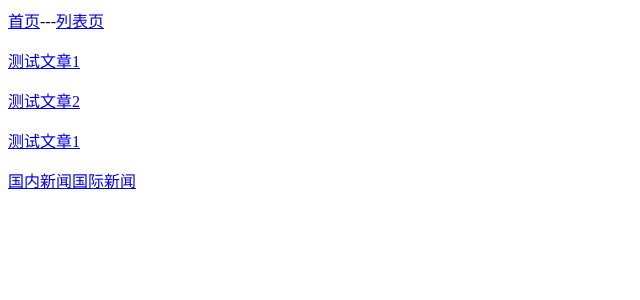
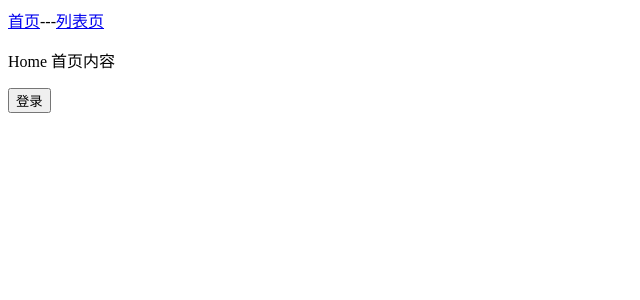
Before and after one commit to hnnaulsy/ReactTodo, a React (Create React App) app: page / in a window 1280 px wide. Before the commit this address led to /#/list. Shown: the top 300 px of the page, without its empty margins (0-640 px from the left). Built offline with nearby package versions, Linux system fonts and the light colour scheme.

Commit message:
路由守卫实现

```diff
--- a/src/App.js
+++ b/src/App.js
@@ -4,6 +4,8 @@ import Home from './components/home'
 import List from './components/list'
 import NotFound from './components/notFound'
 import Detail from './components/detail'
+import auth from './auth'
+import { Redirect } from 'react-router-dom'
 
 /**
  * 01 路由参数占位符
@@ -22,7 +24,16 @@ class App extends Component {
           <Switch>
             <Route path="/" component={Home} exact />
             <Route path="/home" component={Home} />
-            <Route path="/list" component={List} />
+            {/* <Route path="/list" component={List} /> */}
+            <Route path="/list" render={props => {
+              if (auth.isAuthorized()) {
+                // 进入路由
+                return <List {...props} />
+              } else {
+                // 重定向
+                return <Redirect to="/home" />
+              }
+            }} />
             <Route path="/detail/:id" component={Detail} />
             <Route component={NotFound} />
           </Switch>
--- /dev/null
+++ b/src/auth.js
@@ -0,0 +1,21 @@
+
+
+class Authorized {
+  constructor() {
+    this.authorized = false
+  }
+
+  login() {
+    this.authorized = true
+  }
+
+  logout() {
+    this.authorized = false
+  }
+
+  isAuthorized() {
+    return this.authorized
+  }
+}
+
+export default new Authorized()
--- a/src/components/home.js
+++ b/src/components/home.js
@@ -1,21 +1,22 @@
 import React, { Component } from 'react'
 import qs from 'qs'
-import { Redirect } from 'react-router-dom'
-
+import auth from '../auth'
 
 class Home extends Component {
-  render(props) {
-    // console.log(this.props.location.search)
-    // console.log(qs.parse(this.props.location.search, { ignoreQueryPrefix: true }))
 
-    const isLogin = false
+  login = () => {
+    // 执行登录
+    auth.login()
+    alert('登录成功')
+  }
 
-    if (!isLogin) {
-      return <Redirect to="/list" />
-    }
+  render() {
 
     return (
-      <div>Home 首页内容  {qs.parse(this.props.location.search, { ignoreQueryPrefix: true }).title}</div>
+      <div>
+        <p>Home 首页内容  {qs.parse(this.props.location.search, { ignoreQueryPrefix: true }).title}</p>
+        <button onClick={this.login}>登录</button>
+      </div>
     )
   }
 }
--- a/src/components/list.js
+++ b/src/components/list.js
@@ -2,10 +2,18 @@ import React, { Component } from 'react'
 import { Link, Route } from 'react-router-dom'
 import Outer from '../components/outer'
 import Inner from '../components/inner'
+import auth from '../auth'
+import { createHashHistory } from 'history'
 
 
 class List extends Component {
-  render(props) {
+
+  logout = () => {
+    auth.logout()
+    createHashHistory().push('/home')
+  }
+
+  render() {
     console.log(this.props)
     return (
       <div>
@@ -18,6 +26,11 @@ class List extends Component {
           <Link to={`${this.props.match.url}/inner`}>国内新闻</Link>
           <Link to={`${this.props.match.url}/outer`}>国际新闻</Link>
         </div>
+
+        <div>
+          <button onClick={this.logout}>退出登录</button>
+        </div>
+
         <Route path={`${this.props.match.path}/inner`} component={Inner} />
         <Route path={`${this.props.match.path}/outer`} component={Outer} />
       </div>
```
